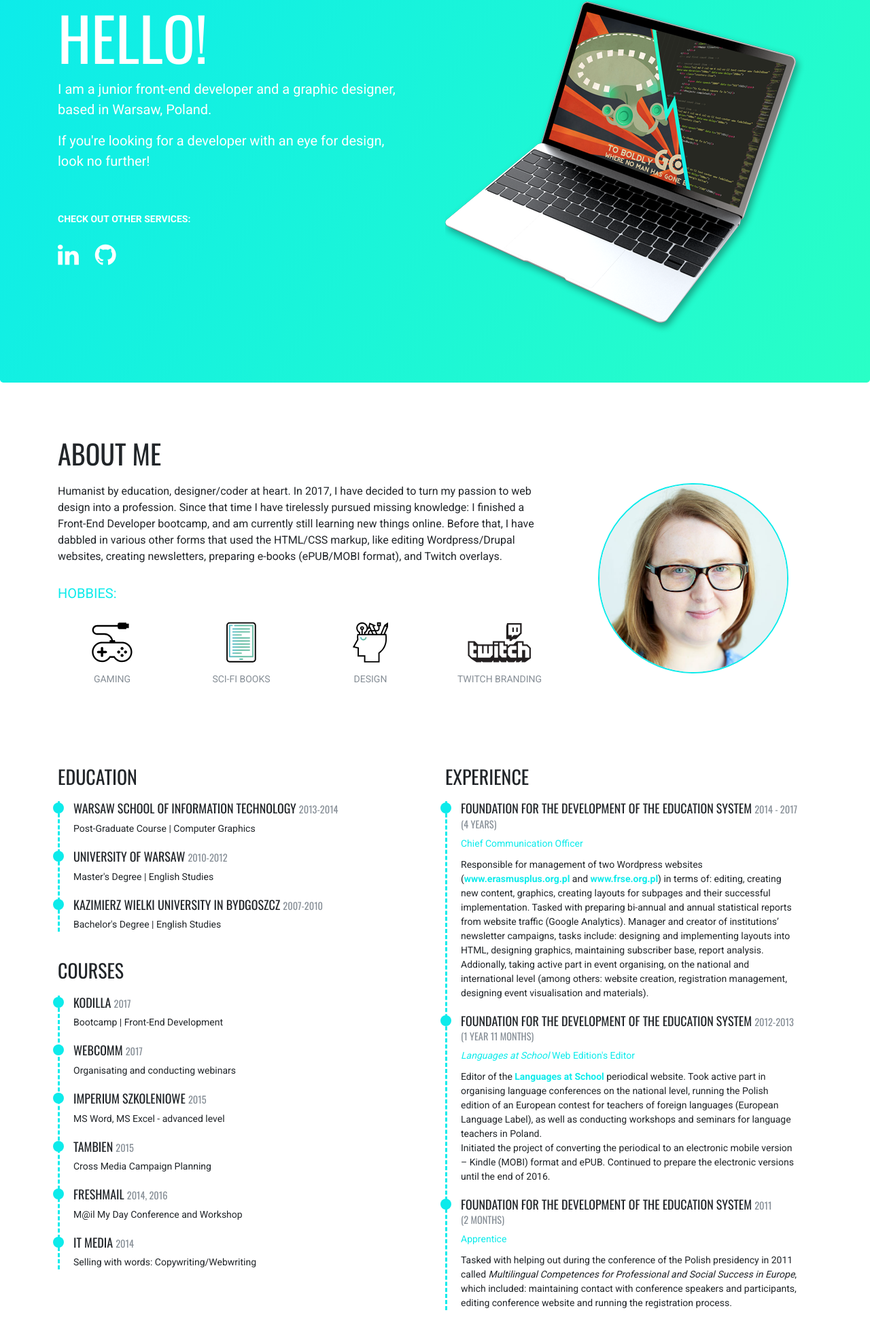
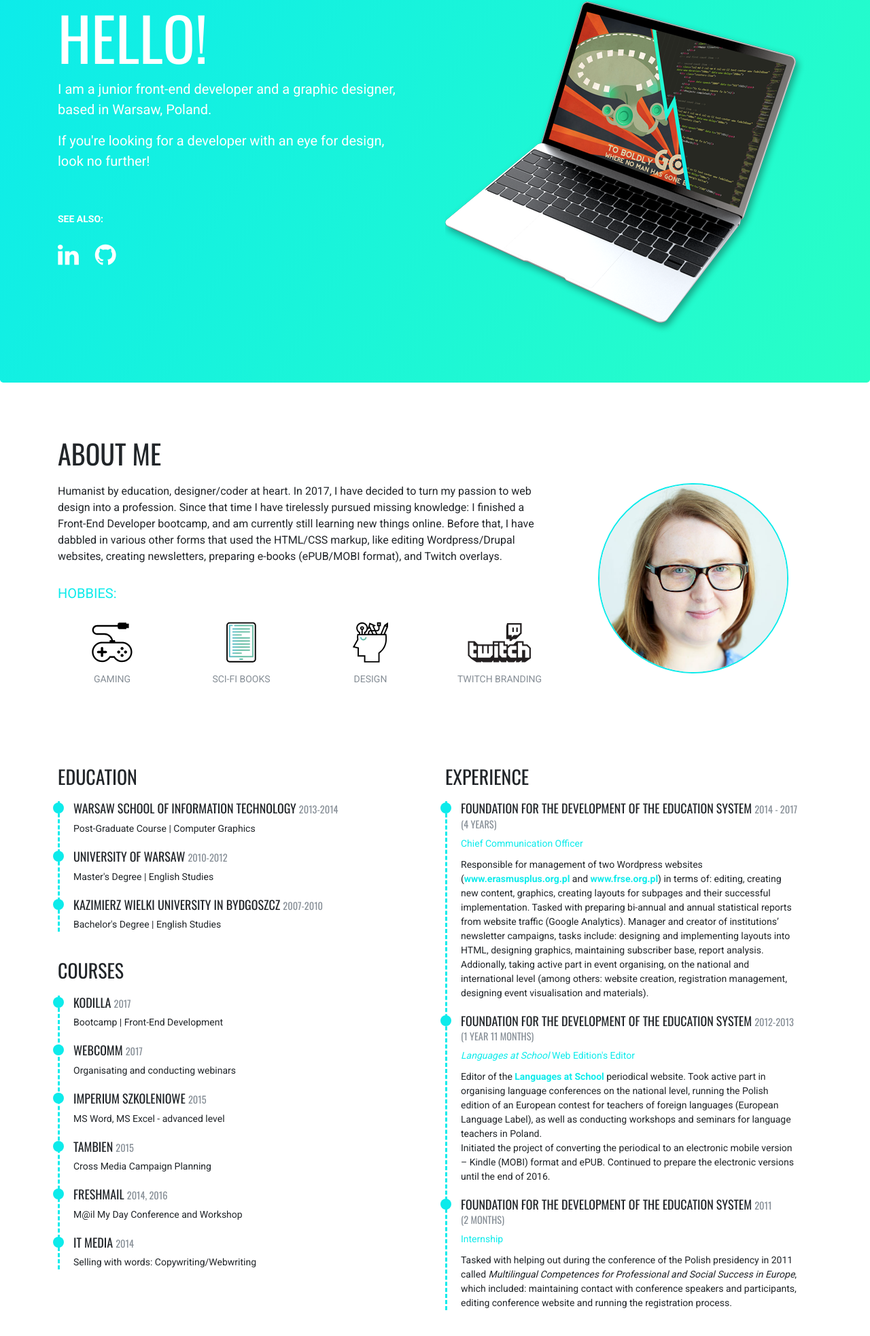
Before and after one commit to ika-codes/ika-codes.github.io, a website: page index.html in a window 1280 px wide. Shown: the part 132-2098 px from the top of the page at 68% size. Drawn offline with nearby package versions, Linux system fonts and the light colour scheme.

Commit message:
Update jumbotron message

```diff
--- a/index.html
+++ b/index.html
@@ -33,7 +33,7 @@
  						<h1 class="display-2">Hello!</h1>
 						<p class="lead">I am a junior front-end developer and a graphic designer, based in Warsaw, Poland.</p>
 						<p class="lead">If you're looking for a developer with an eye for design, look&nbsp;no further!</p>
-						<p class="small-jumbotron">Check out other services:</p>
+						<p class="small-jumbotron">See also:</p>
 						<a href="https://www.linkedin.com/in/weronika-skaczkowska-13439812b/" class="social" target="_blank"><i class="fa fa-linkedin" aria-hidden="true"></i></a>
 						<a href="https://github.com/ika-codes" target="_blank" class="social"><i class="fa fa-github" aria-hidden="true"></i></a>
 					</div>
@@ -128,7 +128,7 @@
 							Initiated the project of converting the periodical to an electronic mobile version – Kindle (MOBI) format and ePUB. Continued to prepare the electronic versions until the end of 2016.</p>
 							<h4>Foundation for the Development of the Education System
 								<small class="text-muted">2011 (2&nbsp;months)</small></h4>
-							<p class="position">Apprentice</p>
+							<p class="position">Internship</p>
 							<p>Tasked with helping out during the conference of the Polish presidency in 2011 called <em>Multilingual Competences for Professional and Social Success in Europe</em>, which included: maintaining contact with conference speakers and participants, editing conference website and running the registration process.  </p>
 						</div>
 					</div>
```
